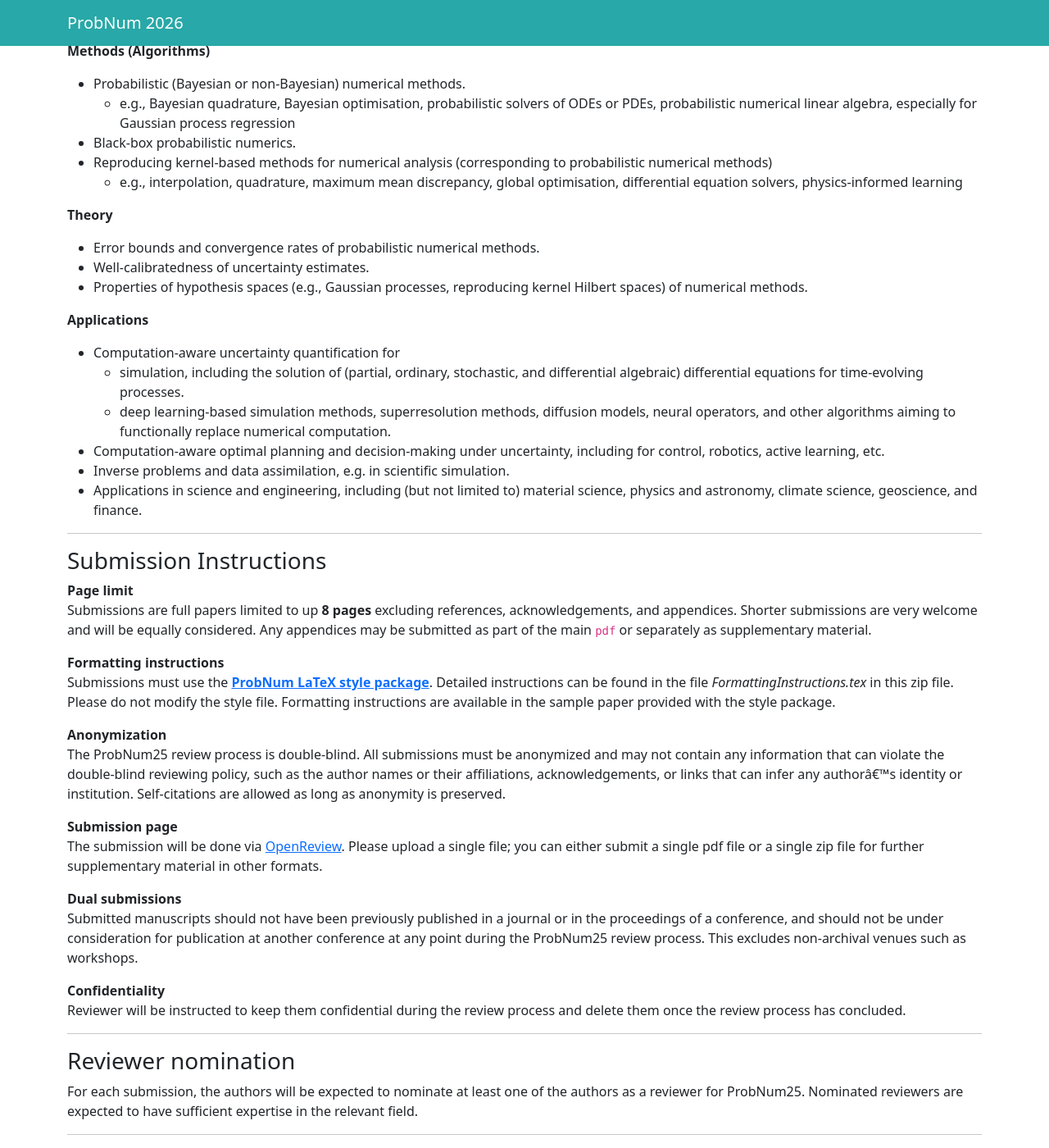
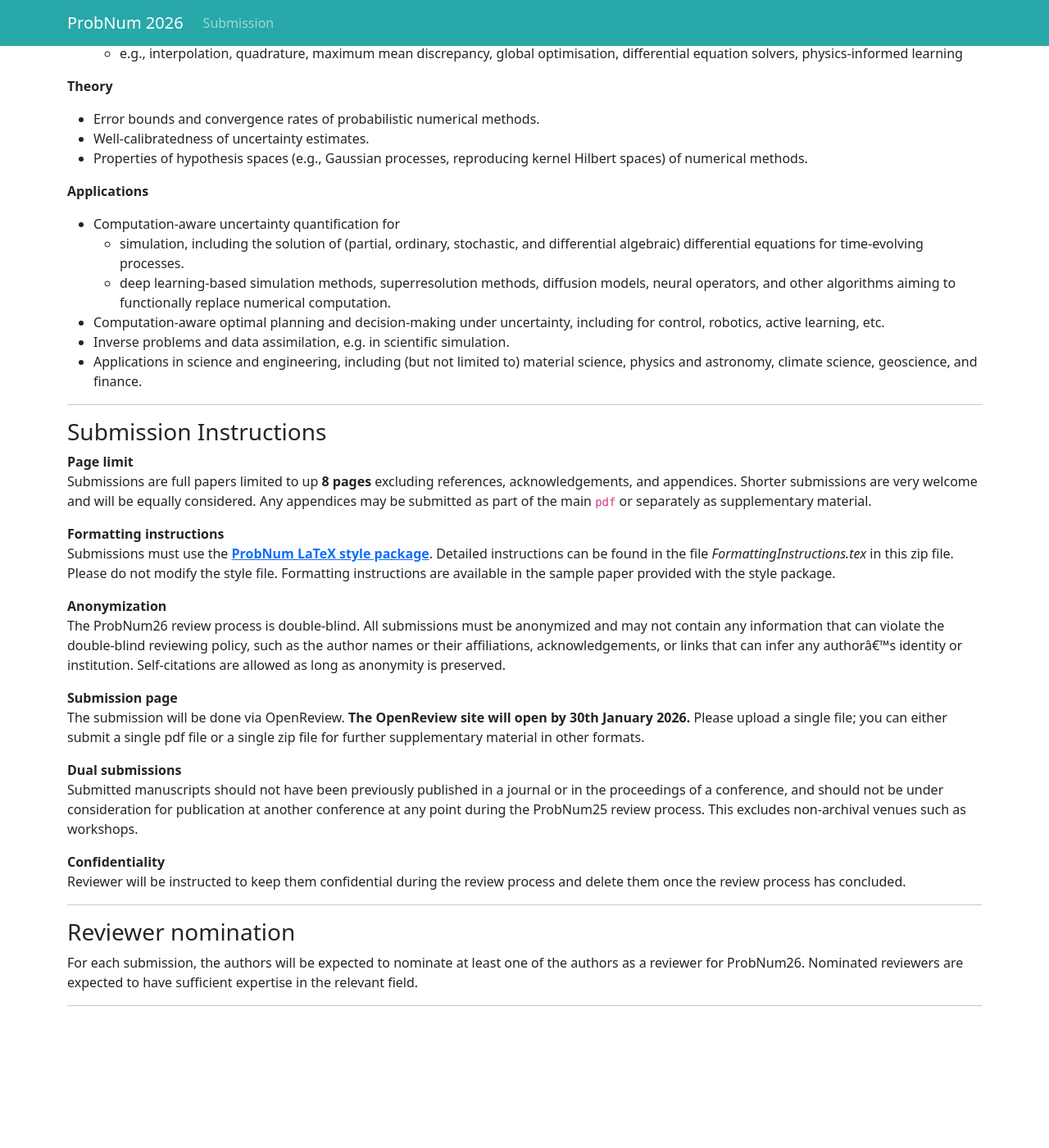
Before and after one commit to probnum2026/probnum2026.github.io, a Jekyll site: the page built from submissions.md, in a window 1280 px wide and 1400 px high, scrolled down 976 px. Shown: the whole window at 82% size. Built offline with Jekyll 4.4.1, drawn with Linux system fonts in a browser that asks for light colours; nearby versions of some CDN libraries; after the commit the page ends 2219 px from its top, so only the background shows below that; some of the changed text lies outside the part shown.

Commit message:
add submissions page

```diff
--- a/_includes/head.html
+++ b/_includes/head.html
@@ -11,6 +11,13 @@
         <button class="navbar-toggler" type="button" data-bs-toggle="collapse" data-bs-target="#navbarNav" aria-controls="navbarNav" aria-expanded="false" aria-label="Toggle navigation">
             <span class="navbar-toggler-icon"></span>
         </button>
+        <div class="collapse navbar-collapse" id="navbarNav">
+            <ul class="navbar-nav ml-auto">
+                <li class="nav-item">
+                    <a class="nav-link" href="/submission">Submission</a>
+                </li>
+            </ul>
+        </div>
         <!-- <div class="collapse navbar-collapse" id="navbarNav">
             <ul class="navbar-nav ml-auto">
                 <li class="nav-item">
--- a/submissions.md
+++ b/submissions.md
@@ -1,36 +1,32 @@
 ---
 layout: default
-title: "ProbNum25 : Submissions"
-header_image: juan3.jpg
+title: "ProbNum26 : Submissions"
+header_image: LUT.jpg
 ---
-
-
-## Submissions Live!
-
-The [OpenReview site](https://openreview.net/group?id=ProbNum/2025/Conference) is now live for submissions with a deadline of **5th March 2025 (Anywhere on Earth)**.
-Please carefully read the [submission instructions](#submission-instructions) below before submitting.
 
 ## Call for Papers
 
-ProbNum25 will have a dedicated volume in the [Proceedings of Machine Learning Research (PMLR)](https://proceedings.mlr.press), where accepted papers will be published. A submission should be up to **8 pages (or shorter)** using dedicated style files (appendix excluded). The submission deadline is scheduled for the **5th of March 2025**.
+ProbNum26 will have a dedicated volume in the [Proceedings of Machine Learning Research (PMLR)](https://proceedings.mlr.press), where accepted papers will be published. A submission should be up to **8 pages (or shorter)** using dedicated style files (appendix excluded). The submission deadline is scheduled for the **5th of March 2026**.
 Subject areas are **methods, theory and applications** of probabilistic numerics.
 The authors of accepted papers will present talks and/or posters at ProbNum25.
 Details are as follows.
 
+
+
 ---
 ### Key Dates
 
-The current schedule, subject to revision, for submission and the review process is as follows.
+The current schedule, subject to revision, for submission and the review process is as follows. All deadlines are anywhere on Earth.
 
-- **Submission Deadline:** 5th March 2025 (Anywhere on Earth).
-- **Reviews Released:** 9th April 2025.
-- **Responses Due:** 18th April 2025.
-- **Decisions:** 14th May 2025.
+- **Submission Deadline:** 5th March 2026
+- **Reviews Released:** 16th April 2026
+- **Responses Due:** 23th April 2026
+- **Decisions:** 14th May 2026
 
 ---
 ### Subject Areas
 
-ProbNum25 welcomes submissions on methods, theory and applications in Probabilistic Numerics or broader fields involving probabilistic quantification of estimation errors of deterministic quantities (computational uncertainties). Examples of topics are as follows.
+ProbNum26 welcomes submissions on methods, theory and applications in Probabilistic Numerics or broader fields involving probabilistic quantification of estimation errors of deterministic quantities (computational uncertainties). Examples of topics are as follows.
 
 **Methods (Algorithms)**
 - Probabilistic (Bayesian or non-Bayesian) numerical methods.
@@ -63,10 +59,10 @@ Shorter submissions are very welcome and will be equally considered. Any appendi
 Submissions must use the [**ProbNum LaTeX style package**](/files/ProbNum25_StylePack.zip). Detailed instructions can be found in the file *FormattingInstructions.tex* in this zip file. Please do not modify the style file. Formatting instructions are available in the sample paper provided with the style package.
 
 **Anonymization**
-The ProbNum25 review process is double-blind. All submissions must be anonymized and may not contain any information that can violate the double-blind reviewing policy, such as the author names or their affiliations, acknowledgements, or links that can infer any author’s identity or institution. Self-citations are allowed as long as anonymity is preserved.
+The ProbNum26 review process is double-blind. All submissions must be anonymized and may not contain any information that can violate the double-blind reviewing policy, such as the author names or their affiliations, acknowledgements, or links that can infer any author’s identity or institution. Self-citations are allowed as long as anonymity is preserved.
 
 **Submission page**
-The submission will be done via [OpenReview](https://openreview.net/group?id=ProbNum/2025/Conference).
+The submission will be done via OpenReview. **The OpenReview site will open by 30th January 2026.**
 Please upload a single file; you can either submit a single pdf file or a single zip file for further supplementary material in other formats.
 
 **Dual submissions**
@@ -77,6 +73,6 @@ Reviewer will be instructed to keep them confidential during the review process
 
 ---
 ### Reviewer nomination
-For each submission, the authors will be expected to nominate at least one of the authors as a reviewer for ProbNum25. Nominated reviewers are expected to have sufficient expertise in the relevant field.
+For each submission, the authors will be expected to nominate at least one of the authors as a reviewer for ProbNum26. Nominated reviewers are expected to have sufficient expertise in the relevant field.
 
 ---
```
Also changed, not shown: index.md (+2 -1 lines).
